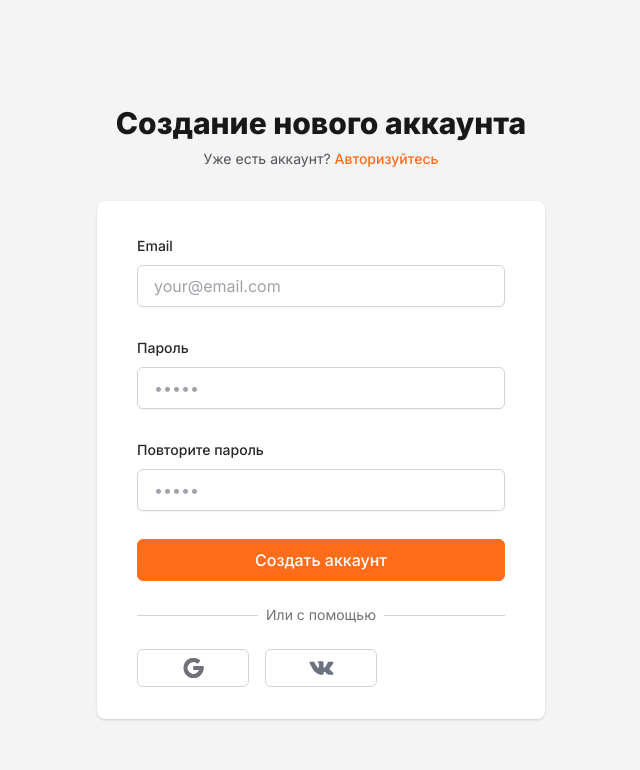
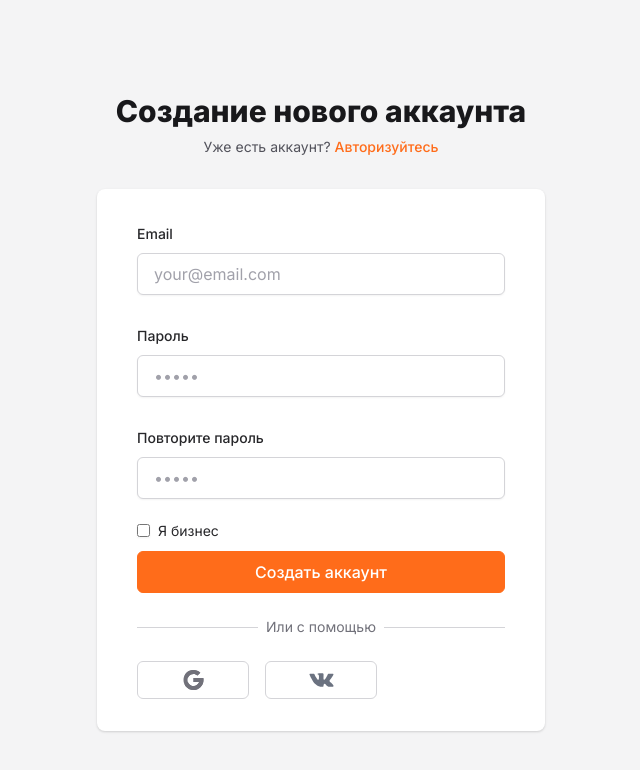
Before and after one commit to LookFor-Inc/yanao-rental-front, a React (Create React App) app: page /auth/registration in a window 1280 px wide. Shown: the top 770 px of the page, without its empty margins (319-959 px from the left). Built offline with nearby package versions, Linux system fonts and the light colour scheme.

Commit message:
Add: role for landlord

```diff
--- a/src/pages/Registration/components/RegistrationCard.js
+++ b/src/pages/Registration/components/RegistrationCard.js
@@ -3,6 +3,7 @@ import {useForm} from 'react-hook-form'
 import {useHistory} from 'react-router-dom'
 import Button from '@/components/Button'
 import Card from '@/components/Card/Card'
+import Checkbox from '@/components/Checkbox'
 import Divider from '@/components/Divider'
 import FormGroup from '@/components/FormGroup'
 import Input from '@/components/Input'
@@ -32,7 +33,8 @@ function RegistrationCard() {
    */
   const onSubmit = async data => {
     try {
-      const res = await registerUser('renter', data.email, data.password)
+      const role = data.business ? 'landlord' : 'renter'
+      const res = await registerUser(role, data.email, data.password)
       if (res.status === HttpStatus.OK) {
         history.push({
           pathname: '/auth/registration/check-email',
@@ -66,6 +68,10 @@ function RegistrationCard() {
             error={errors.password_repeat}
             {...register('password_repeat', passwordRepeatValidator(password.current))}
           />
+          <Checkbox
+            label='Я бизнес'
+            {...register('business')}
+          />
           <FormGroup>
             <Button
               type='submit'
```
